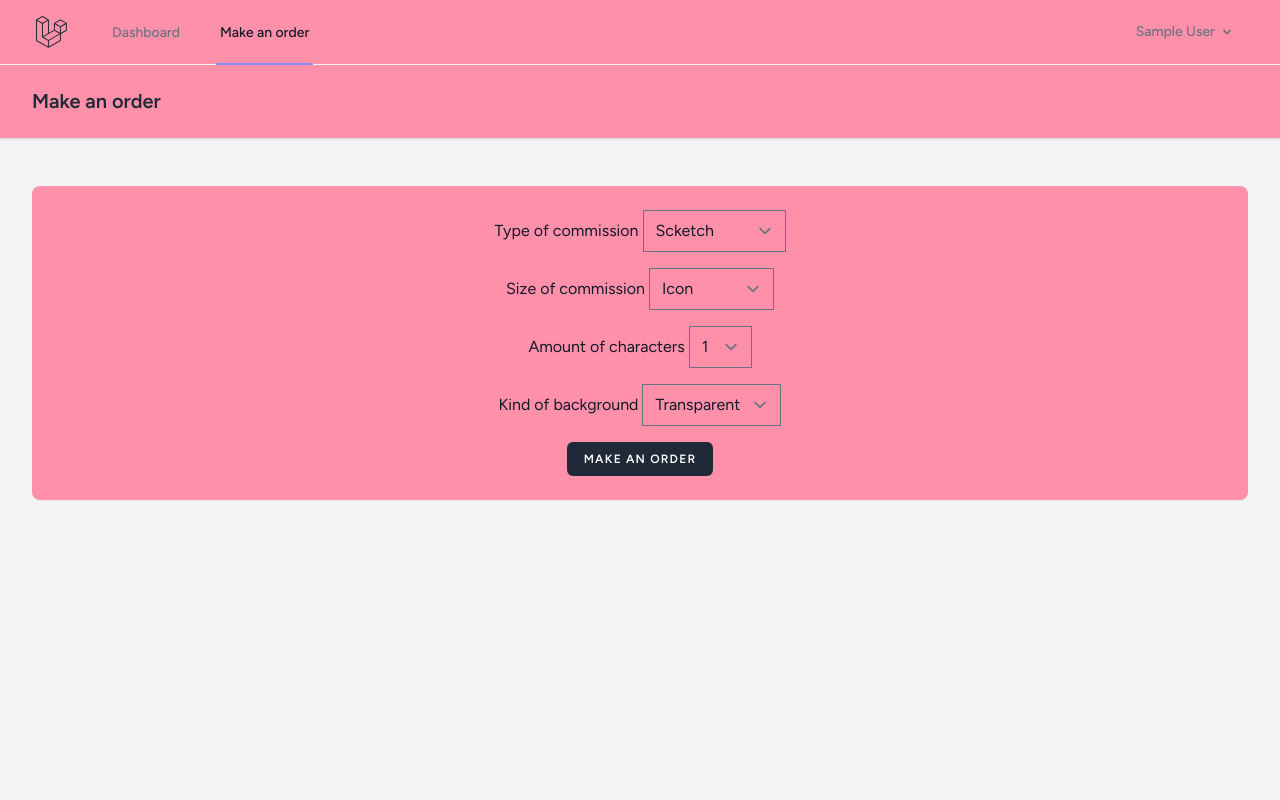
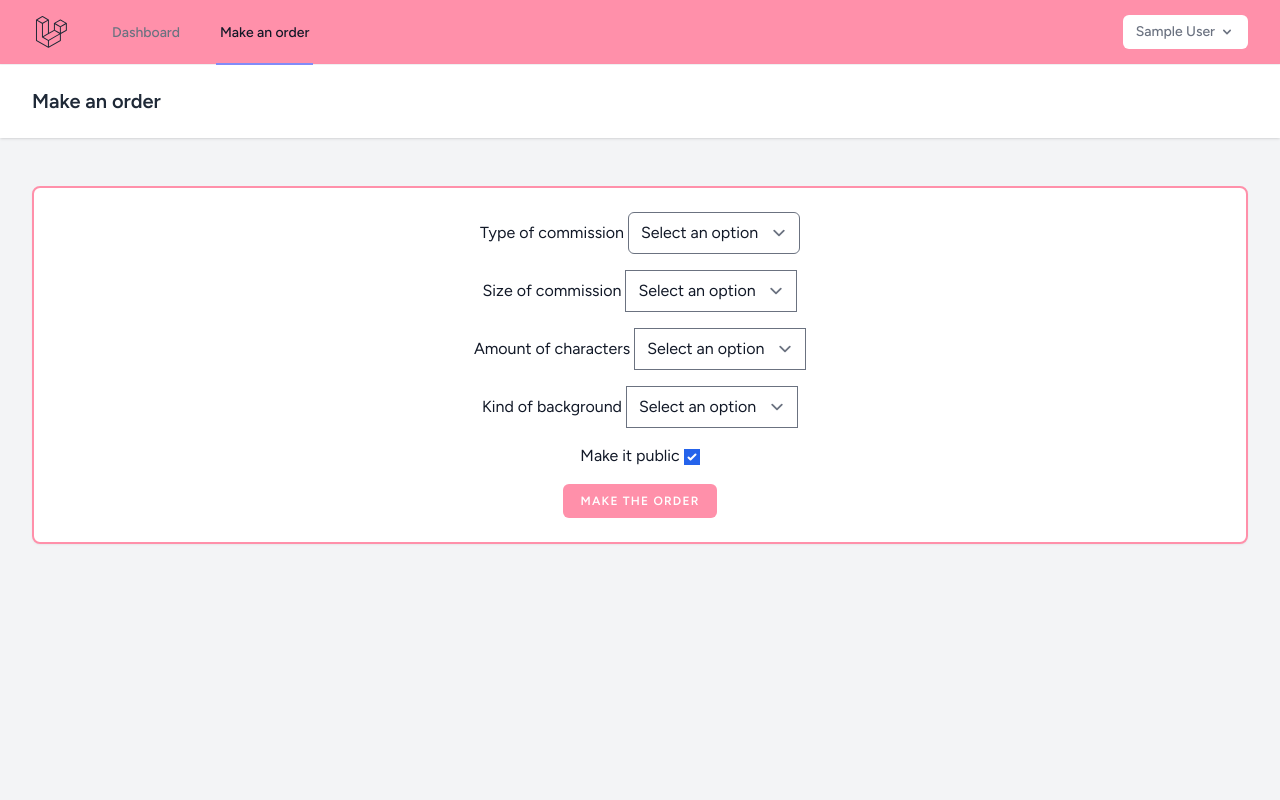
Before and after one commit to Galo98/Artcoon-0.1.0, a Laravel app: page /order in a window 1280 px wide. Run offline with Laravel 10, Linux system fonts and the light colour scheme; the visitor is signed in with stand-in values (Sample User, id 1); style sheets or scripts are compiled from the project's sources; settings files or empty folders that the repository lacks are supplied.

Commit message:
pop up order, cambio de en estilos

```diff
--- a/app/Http/Controllers/OrderController.php
+++ b/app/Http/Controllers/OrderController.php
@@ -3,37 +3,67 @@
 namespace App\Http\Controllers;
 
 use App\Models\Order;
+use App\Models\Background;
+use App\Models\Character;
+use App\Models\Size;
+use App\Models\Type;
+use App\Models\User;
 use Illuminate\Http\Request;
 
 class OrderController extends Controller
 {
-    /**
-     * Display a listing of the resource.
-     */
+
     public function index()
     {
-        //
+        return view('order.makeOrder');
     }
 
-    /**
-     * Show the form for creating a new resource.
-     */
+
     public function create()
     {
         //
     }
 
-    /**
-     * Store a newly created resource in storage.
-     */
+
     public function store(Request $request)
     {
-        //
+        $request->validate([
+            'type' => 'required',
+            'size' => 'required',
+            'characters' => 'required',
+            'bkg' => 'required',
+        ]);
+        $orderPublic = $request->get('pub') ?? 'false';
+
+        if ($orderPublic === 'on') {
+            $orderPublic = true;
+        } else {
+            $orderPublic = false;
+        }
+
+        $total = Background::where('id', $request->get('bkg'))->value('bkg_price')
+            + Character::where('id', $request->get('characters'))->value('char_price')
+            + Size::where('id', $request->get('size'))->value('size_price')
+            + Type::where('id', $request->get('type'))->value('type_price');
+
+        Order::create([
+            'order_totPrice' => $total,
+            'order_link'     => 'paypal.com',
+            'order_public'   => $orderPublic,
+            'user_id'        => auth()->id(),
+            'type_id'        => $request->get('type'),
+            'size_id'        => $request->get('size'),
+            'character_id'   => $request->get('characters'),
+            'bkg_id'         => $request->get('bkg')
+        ]);
+
+        // session()->flash('status','Order created successfully!');
+        // esto es lo mismo que hacerlo con ->with() en el to_route
+
+        return to_route('order.makeOrder')->with('status', __('Order created successfully!'));
     }
 
-    /**
-     * Display the specified resource.
-     */
+
     public function show(Order $order)
     {
         //
--- a/resources/css/app.css
+++ b/resources/css/app.css
@@ -12,9 +12,18 @@
     --c4: #bc4ed8;
     --c5: #f988ff;
     --c6: #FF90AA;
+    --c7: #9b9696;
 
 }
 
-.bg-white{
+.bg-prin {
     background-color: var(--c6);
 }
+
+.border-prin {
+    border: 2px solid var(--c6);
+}
+
+.bg-sec {
+    background-color: var(--c7);
+}
--- a/resources/views/components/primary-button.blade.php
+++ b/resources/views/components/primary-button.blade.php
@@ -1,3 +1,3 @@
-<button {{ $attributes->merge(['type' => 'submit', 'class' => 'inline-flex items-center px-4 py-2 bg-gray-800 dark:bg-gray-200 border border-transparent rounded-md font-semibold text-xs text-white dark:text-gray-800 uppercase tracking-widest hover:bg-gray-700 dark:hover:bg-white focus:bg-gray-700 dark:focus:bg-white active:bg-gray-900 dark:active:bg-gray-300 focus:outline-none focus:ring-2 focus:ring-indigo-500 focus:ring-offset-2 dark:focus:ring-offset-gray-800 transition ease-in-out duration-150']) }}>
+<button {{ $attributes->merge(['type' => 'submit', 'class' => 'inline-flex items-center px-4 py-2 bg-prin dark:bg-gray-200 border border-transparent rounded-md font-semibold text-xs text-white dark:text-gray-800 uppercase tracking-widest hover:opacity-80 dark:hover:bg-white dark:focus:bg-white dark:active:bg-gray-300 focus:outline-none focus:ring-2 focus:ring-indigo-500 focus:ring-offset-2 dark:focus:ring-offset-gray-800 transition ease-in-out duration-150']) }}>
     {{ $slot }}
 </button>
--- a/resources/views/layouts/navigation.blade.php
+++ b/resources/views/layouts/navigation.blade.php
@@ -1,15 +1,18 @@
-<nav x-data="{ open: false }" class="bg-white dark:bg-gray-800 border-b border-gray-100 dark:border-gray-700">
+@if (session('status'))
+<div class="bg-green-600 text-green-100 text-center text-lg font-bold p-2">{{session('status')}}</div>
+@endif
+
+<nav x-data="{ open: false }" class="bg-prin dark:bg-gray-800 border-b border-gray-100 dark:border-gray-700">
     <!-- Primary Navigation Menu -->
     <div class="max-w-7xl mx-auto px-4 sm:px-6 lg:px-8">
         <div class="flex justify-between h-16">
             <div class="flex">
                 <!-- Logo -->
-                <di class="shrink-0 flex items-center">
+                <div class="shrink-0 flex items-center">
                     <a href="{{ route('dashboard') }}">
                         <x-application-logo class="block h-9 w-auto fill-current text-gray-800 dark:text-gray-200" />
                     </a>
-                </di
-                <!-- Navigation Links -->
+                </div><!-- Navigation Links -->
                 <div class="hidden space-x-8 sm:-my-px sm:ms-10 sm:flex">
                     <x-nav-link :href="route('dashboard')" :active="request()->routeIs('dashboard')">
                         {{ __('Dashboard') }}
--- a/resources/views/order/makeOrder.blade.php
+++ b/resources/views/order/makeOrder.blade.php
@@ -3,57 +3,160 @@
         <h2 class="font-semibold text-xl text-gray-800 dark:text-gray-200 leading-tight">
             {{ __('Make an order') }}
         </h2>
+        <!-- <table>
+            <tr>
+                <th></th>
+                <th>Sketch</th>
+                <th>Simple Color</th>
+                <th>Full color</th>
+            </tr>
+            <tr>
+                <td>Icon</td>
+                <td>Icon</td>
+                <td>Icon</td>
+                <td>Icon</td>
+            </tr>
+            <tr>
+                <td>Icon</td>
+                <td>Icon</td>
+                <td>Icon</td>
+                <td>Icon</td>
+            </tr>
+            <tr>
+                <td>Icon</td>
+                <td>Icon</td>
+                <td>Icon</td>
+                <td>Icon</td>
+            </tr>
+        </table> -->
     </x-slot>
 
     <div class="py-12">
         <div class="max-w-7xl mx-auto sm:px-6 lg:px-8">
-            <div class="bg-white dark:bg-gray-800 overflow-hidden shadow-sm sm:rounded-lg">
-                <div class="p-6 text-gray-900 dark:text-gray-100">
-                    <form class="flex flex-col justify-center items-center gap-4" method=" POST">
+            <div class="bg-white dark:bg-gray-800 overflow-hidden shadow-sm sm:rounded-lg border-prin">
+                <div class="p-6 text-gray-900 dark:text-gray-100 ">
+
+                    <form class="flex flex-col justify-center items-center gap-4" method="POST" action="{{ route('order.store') }}" onsubmit="return validarFormulario()">
 
                         @csrf
 
                         <div>
                             <label for="type">{{__('Type of commission')}}</label>
-                            <select class="bg-transparent flex-grow-0" name="type" id="type" title="{{__('Type of commission')}}" description="{{__('Select the type of commission')}}">
-                                <option value="argentina">Scketch</option>
-                                <option value="brasil">Simple color</option>
-                                <option value="chile">Full color</option>
+                            <select class="flex-grow-0 form-select dark:bg-transparent rounded-md" name="type" id="type" title="{{__('Type of commission')}}" description="{{__('Select the type of commission')}}">
+                                <option value="" selected>{{__('Select an option')}}</option>
+                                <option value="1">Scketch</option>
+                                <option value="2">Simple color</option>
+                                <option value="3">Full color</option>
                             </select>
+                            <div id="errortype" class="error-message"></div>
                         </div>
 
                         <div>
                             <label for="size">{{__('Size of commission')}}</label>
-                            <select class="bg-transparent flex-grow-0" name="size" id="size" title="{{__('Size of commission')}}" description="{{__('Select the size of commission')}}">
-                                <option value="argentina">Icon</option>
-                                <option value="brasil">Half body</option>
-                                <option value="chile">Full body</option>
+                            <select class="flex-grow-0 form-select dark:bg-transparent" name="size" id="size" title="{{__('Size of commission')}}" description="{{__('Select the size of commission')}}">
+                                <option value="" selected>{{__('Select an option')}}</option>
+                                <option value="1">Icon</option>
+                                <option value="2">Half body</option>
+                                <option value="3">Full body</option>
                             </select>
+                            <div id="errorsize" class="error-message"></div>
                         </div>
 
                         <div>
-                            <label for="amount">{{__('Amount of characters')}}</label>
-                            <select class="bg-transparent flex-grow-0" name="amount" id="amount" title="{{__('Amount of characters')}}" description="{{__('Select the amount of characters')}}">
-                                <option value="argentina">1</option>
-                                <option value="brasil">2</option>
-                                <option value="chile">3</option>
+                            <label for="characters">{{__('Amount of characters')}}</label>
+                            <select class="flex-grow-0 form-select dark:bg-transparent" name="characters" id="characters" title="{{__('Amount of characters')}}" description="{{__('Select the amount of characters')}}">
+                                <option value="" selected>{{__('Select an option')}}</option>
+                                <option value="1">One</option>
+                                <option value="2">Two</option>
+                                <option value="3">Three</option>
                             </select>
+                            <div id="errorcharacters" class="error-message"></div>
                         </div>
 
                         <div>
-                            <label for="kind">{{__('Kind of background')}}</label>
-                            <select class="bg-transparent flex-grow-0" name="kind" id="kind" title="{{__('Kind of background')}}" description="{{__('Select the kind of background')}}">
-                                <option value="argentina">{{__('Transparent')}}</option>
-                                <option value="brasil">{{__('Plain')}}</option>
-                                <option value="chile">{{__('Simple')}}</option>
-                                <option value="chile">{{__('Complex')}}</option>
+                            <label for="bkg">{{__('Kind of background')}}</label>
+                            <select class="flex-grow-0 form-select dark:bg-transparent" name="bkg" id="bkg" title="{{__('Kind of background')}}" description="{{__('Select the kind of background')}}">
+                                <option value="" selected>{{__('Select an option')}}</option>
+                                <option value="1">{{__('Transparent')}}</option>
+                                <option value="2">{{__('Plain')}}</option>
+                                <option value="3">{{__('Simple')}}</option>
+                                <option value="4">{{__('Complex')}}</option>
                             </select>
+                            <div id="errorbkg" class="error-message"></div>
                         </div>
 
-                        <x-primary-button>{{__('Make an order')}}</x-primary-button>
+                        <div>
+                            <label for="pub">{{__('Make it public')}}</label>
+                            <input type="checkbox" name="pub" id="pub" checked title="{{__('Make it public when it\'s finished')}}" description="{{__('Make it public when it\'s finished')}}">
+                        </div>
+
+                        <div class="popup hidden fixed w-1/3 h-1/3 flex flex-col gap-2 justify-center items-center bg-white border-2 border-#FF90AA">
+                            <h1 class="text-2xl font-bold">{{__('Order review')}}</h1>
+
+                            <p>{{__('Type of commission')}} : </p>
+                            <p>{{__('Size of commission')}} : </p>
+                            <p>{{__('Amount of characters')}} : </p>
+                            <p>{{__('Kind of background')}} : </p>
+                            <p>{{__('Make it public')}} : </p>
+                            <p>{{__('Total price')}} : </p>
+
+
+
+                            <p></p>
+
+
+                            <div>
+                                <x-primary-button class="sendOrder">{{__('Make the order')}}</x-primary-button>
+                                <x-secondary-button class="send-close">{{__('Close and modify')}}</x-secondary-button>
+                            </div>
+                        </div>
+                        <!--
+                        <x-dropdown>
+                            <x-slot:trigger>titulo</x-slot:trigger>
+                            <x-slot:content>A</x-slot:content>
+                        </x-dropdown> -->
+
+
+                        <x-primary-button class="send">{{__('Make the order')}}</x-primary-button>
                     </form>
                 </div>
             </div>
         </div>
     </div>
 </x-app-layout>
+
+<script>
+    function validarFormulario() {
+        var camposSelect = document.querySelectorAll('.form-select');
+        var validacionCorrecta = true;
+
+        camposSelect.forEach(function(campo) {
+            var campoId = campo.id;
+            var valorSeleccionado = campo.value;
+            var errorCampo = document.getElementById('error' + campoId);
+
+            if (valorSeleccionado === '') {
+                errorCampo.innerHTML = "{{__('Please, select an option')}}";
+                validacionCorrecta = false;
+            } else {
+                errorCampo.innerHTML = '';
+            }
+        });
+
+        return validacionCorrecta;
+    }
+    document.querySelector(".send").addEventListener("click", function() {
+        event.preventDefault();
+        validacion = validarFormulario();
+        if (validacion) {
+            // Mostrar el pop up
+            document.querySelector(".popup").classList.remove("hidden");
+        }
+    });
+
+
+    document.querySelector(".send-close").addEventListener("click", function() {
+        document.querySelector(".popup").classList.add("hidden");
+        event.preventDefault();
+    });
+</script>
--- a/routes/web.php
+++ b/routes/web.php
@@ -1,10 +1,10 @@
 <?php
 
+use App\Http\Controllers\OrderController;
 use App\Http\Controllers\ProfileController;
-use App\Models\Order;
 use Illuminate\Support\Facades\Route;
 
-Route::view('/','welcome');
+Route::view('/', 'welcome');
 
 /* Route::get('/servicios/{servicio?}',function ($servicio = null){
 	if($servicio === 'Alisado'){
@@ -15,20 +15,13 @@ Route::view('/','welcome');
 
 
 Route::middleware('auth')->group(function () {
-    Route::view('/dashboard','dashboard')->name('dashboard');
+    Route::view('/dashboard', 'dashboard')->name('dashboard');
     Route::get('/profile', [ProfileController::class, 'edit'])->name('profile.edit');
     Route::patch('/profile', [ProfileController::class, 'update'])->name('profile.update');
     Route::delete('/profile', [ProfileController::class, 'destroy'])->name('profile.destroy');
 
-    Route::get('/order', function () {
-        return view('order.makeOrder');
-    })->name('order.makeOrder');
-
-    Route::post('/order',function(){
-        $orden = request(["type","size","ammount","kind"]);
-        var_dump($orden);
-    });
-
+    Route::get('/order', [OrderController::class, 'index'])->name('order.makeOrder');
+    Route::post('/order', [OrderController::class, 'store'])->name('order.store');
 });
 
-require __DIR__.'/auth.php';
+require __DIR__ . '/auth.php';
```
Also changed, not shown: app/Models/Order.php (+47 -0 lines), lang/es.json (+10 -1 lines), database/migrations/2023_11_30_000008_create_types_table.php, database/migrations/2023_11_30_000009_create_sizes_table.php, database/migrations/2023_11_30_175424_create_orders_table.php, package-lock.json.
